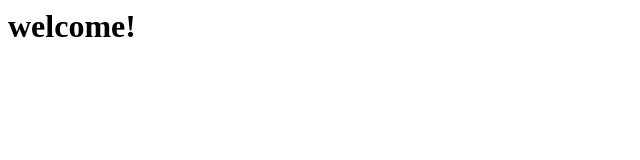
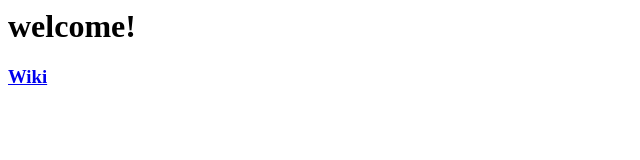
Before and after one commit to gigawatts/gigawatts.github.io, a plain HTML site: page index.html in a window 1280 px wide. Shown: the full height of the page, 0-640 px from the left. Drawn offline with Linux system fonts and the light colour scheme.

Commit message:
Update index.html

```diff
--- a/index.html
+++ b/index.html
@@ -2,5 +2,6 @@
 <title>Home</title>
 <body>
 <h1>welcome!</h1>
+<h3><a href="http://wiki.kenjo.me">Wiki</a></h3>
 </body>
 </html>
```
